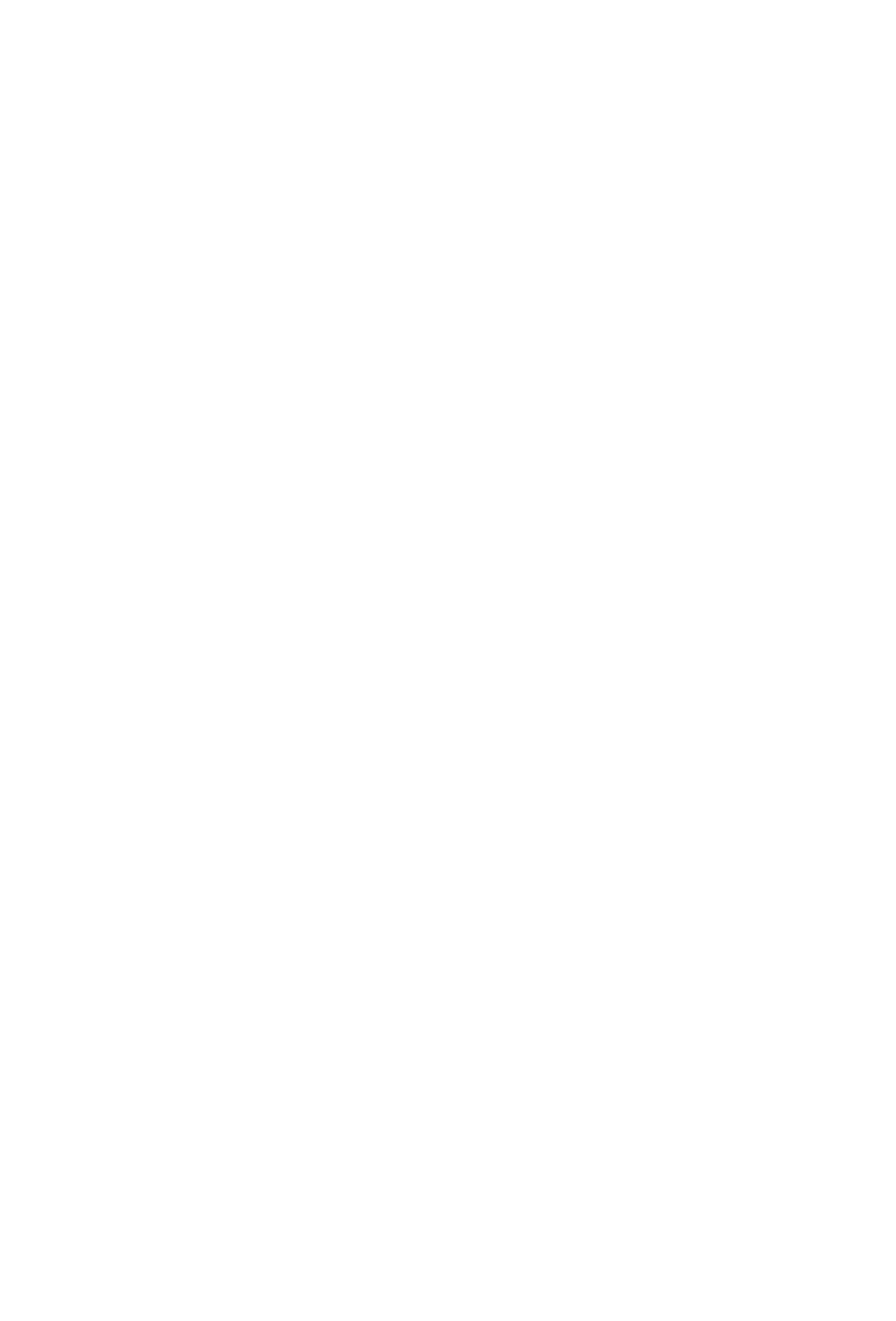
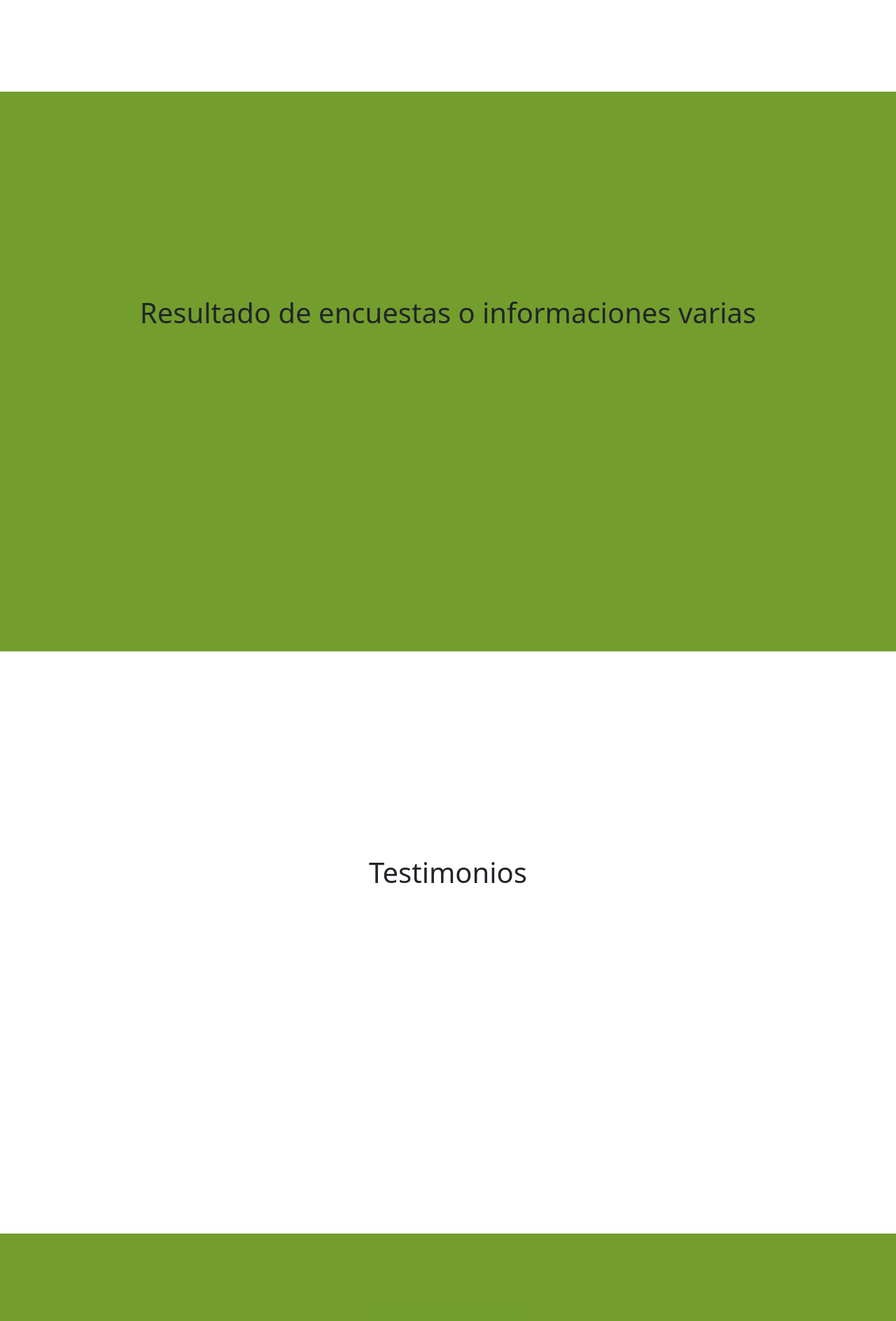
Before and after one commit to dlab-team/c13-frontend, a Next.js app: page /home in a window 1280 px wide. Shown: the part 1080-2968 px from the top of the page at 70% size. Before the commit the page ends 1051 px from the top, so only its background shows below. Built offline with nearby package versions, Linux system fonts and the light colour scheme; no server answers.

Commit message:
Agregada la seccion de encuestas y testimonios

```diff
--- a/app/home/page.js
+++ b/app/home/page.js
@@ -3,6 +3,7 @@ import { Roboto } from "next/font/google";
 import SendButton from "../_components/sendButton";
 import style from "./styles.module.css"
 import HomeCard from "../_components/home-card";
+import Footer from "../Footer";
 
 const roboto = Roboto({
   weight: ['300', '700'],
@@ -70,6 +71,29 @@ export default function Page() {
           </Link>
         </section>
       </main>
+
+      <main className={style.home_survey}>
+        <section className={style.intro}>
+          <h1 className={style.title_survey}>
+            Resultado de encuestas o informaciones varias
+          </h1>
+        </section>
+      </main>
+
+      <main className={style.home_witness}>
+        <section className={style.intro}>
+          <h1 className={style.title_survey}>
+            Testimonios
+          </h1>
+        </section>
+      </main>
+
+
+      <div className={`${style.botSection} col-12`}>
+        <Footer />
+      </div>
+
     </>
+
   )
 }
--- a/app/home/styles.module.css
+++ b/app/home/styles.module.css
@@ -2,6 +2,24 @@
     display: flex;
     flex-direction: column;
     align-items: center;
+    width: 100%;
+    height:auto;
+    gap: 30px;
+}
+
+.home_survey {
+    display: flex;
+    align-items: center;
+    justify-content: center;
+    width: 100%;
+    gap: 30px;
+    background-color: #739e2d;
+}
+
+.home_witness {
+    display: flex;
+    align-items: center;
+    justify-content: center;
     width: 100%;
     gap: 30px;
 }
@@ -19,6 +37,10 @@
 
 .title_text {
     font-size: 3rem;
+    text-align: center;
+}
+
+.title_survey {
     text-align: center;
 }
 
@@ -41,6 +63,12 @@
     color: #fff;
 }
 
+.botSection {
+    width: 100%;
+    left: 0px;
+    background: #739e2d;
+  }
+
 @media screen and (width > 500px){
     .whys {
         display: grid;
```
